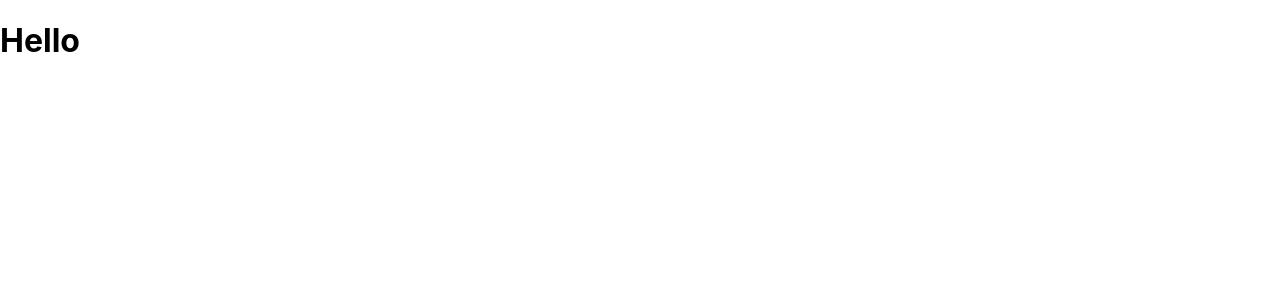
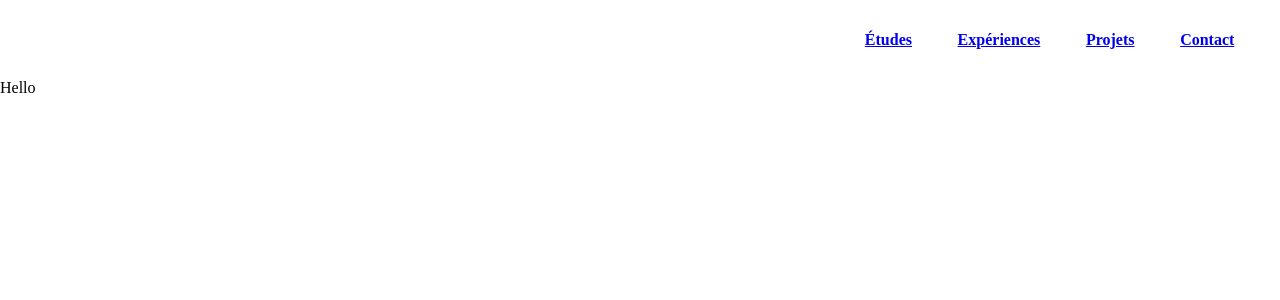
Before and after one commit to FrancoisSchmitt/PP_04_17042023_Portfolio, a React (Create React App) app in the folder my-app/: page / in a window 1280 px wide. Shown: the top 300 px of the page. Built offline with nearby package versions, Linux system fonts and the light colour scheme.

Commit message:
Add navlink and add header component

```diff
--- a/my-app/package.json
+++ b/my-app/package.json
@@ -8,6 +8,7 @@
     "@testing-library/user-event": "^13.5.0",
     "react": "^18.2.0",
     "react-dom": "^18.2.0",
+    "react-router-dom": "^6.10.0",
     "react-scripts": "5.0.1",
     "web-vitals": "^2.1.4"
   },
--- /dev/null
+++ b/my-app/src/components/layout/header/index.css
@@ -0,0 +1,23 @@
+.header, .header-nav, .header-list {
+    display: flex;
+}
+
+.header, .header-nav {
+    align-items: center;
+    height: 10vh;
+    width: 60%;
+}
+
+.header {
+    justify-content: right;
+    margin-left: auto;
+}
+
+.header-list {
+    flex-direction: row;
+    justify-content: space-evenly;
+    width: 100%;
+}
+.header-list li{
+    font-weight: 700;
+}
--- a/my-app/src/components/layout/header/index.jsx
+++ b/my-app/src/components/layout/header/index.jsx
@@ -1,6 +1,47 @@
+import './index.css'
+import { NavLink } from "react-router-dom";
+
 export default function Header() {
     return (
-        <>
-        </>
+        <header className="header">
+            <nav className="header-nav">
+                <ul className="header-list">
+                    <li>
+                        <NavLink
+                            to="/study"
+                            className={({ isActive, isPending }) =>
+                                isPending ? "pending" : isActive ? "active" : ""
+                            }
+                        >
+                            Études
+                        </NavLink>
+                    </li>
+                    <li><NavLink
+                        to="/"
+                        className={({ isActive, isPending }) =>
+                            isPending ? "pending" : isActive ? "active" : ""
+                        }
+                    >
+                        Expériences
+                    </NavLink></li>
+                    <li><NavLink
+                        to="/study"
+                        className={({ isActive, isPending }) =>
+                            isPending ? "pending" : isActive ? "active" : ""
+                        }
+                    >
+                        Projets
+                    </NavLink></li>
+                    <li><NavLink
+                        to="/study"
+                        className={({ isActive, isPending }) =>
+                            isPending ? "pending" : isActive ? "active" : ""
+                        }
+                    >
+                        Contact
+                    </NavLink></li>
+                </ul>
+            </nav>
+        </header>
     )
 }
--- a/my-app/src/index.jsx
+++ b/my-app/src/index.jsx
@@ -1,14 +1,26 @@
 import React from 'react';
 import ReactDOM from 'react-dom/client';
+import { BrowserRouter, Route, Routes } from 'react-router-dom';
 import './index.css';
+import './normalize.css'
 
 import reportWebVitals from './reportWebVitals';
+
 import Homepage from './pages/homepage';
+import Header from './components/layout/header';
+import Footer from './components/layout/footer';
+
 
 const root = ReactDOM.createRoot(document.getElementById('root'));
 root.render(
   <React.StrictMode>
-    <Homepage />
+    <BrowserRouter>
+      <Header />
+      <Routes>
+        <Route path="/" element={<Homepage />} />
+      </Routes>
+      <Footer />
+    </BrowserRouter>
   </React.StrictMode>
 );
 
--- /dev/null
+++ b/my-app/src/normalize.css
@@ -0,0 +1,54 @@
+/* http://meyerweb.com/eric/tools/css/reset/
+   v2.0 | 20110126
+   License: none (public domain)
+*/
+
+html, body, div, span, applet, object, iframe,
+h1, h2, h3, h4, h5, h6, p, blockquote, pre,
+a, abbr, acronym, address, big, cite, code,
+del, dfn, em, img, ins, kbd, q, s, samp,
+small, strike, strong, sub, sup, tt, var,
+b, u, i, center,
+dl, dt, dd, ol, ul, li,
+fieldset, form, label, legend,
+table, caption, tbody, tfoot, thead, tr, th, td,
+article, aside, canvas, details, embed,
+figure, figcaption, footer, header, hgroup,
+menu, nav, output, ruby, section, summary,
+time, mark, audio, video {
+    margin: 0;
+    padding: 0;
+    border: 0;
+    font-size: 100%;
+    font: inherit;
+    vertical-align: baseline;
+}
+
+/* HTML5 display-role reset for older browsers */
+article, aside, details, figcaption, figure,
+footer, header, hgroup, menu, nav, section {
+    display: block;
+}
+
+body {
+    line-height: 1;
+}
+
+ol, ul {
+    list-style: none;
+}
+
+blockquote, q {
+    quotes: none;
+}
+
+blockquote:before, blockquote:after,
+q:before, q:after {
+    content: '';
+    content: none;
+}
+
+table {
+    border-collapse: collapse;
+    border-spacing: 0;
+}
```
Also changed, not shown: 1 other file (tests, documents, lock files or other folders).
